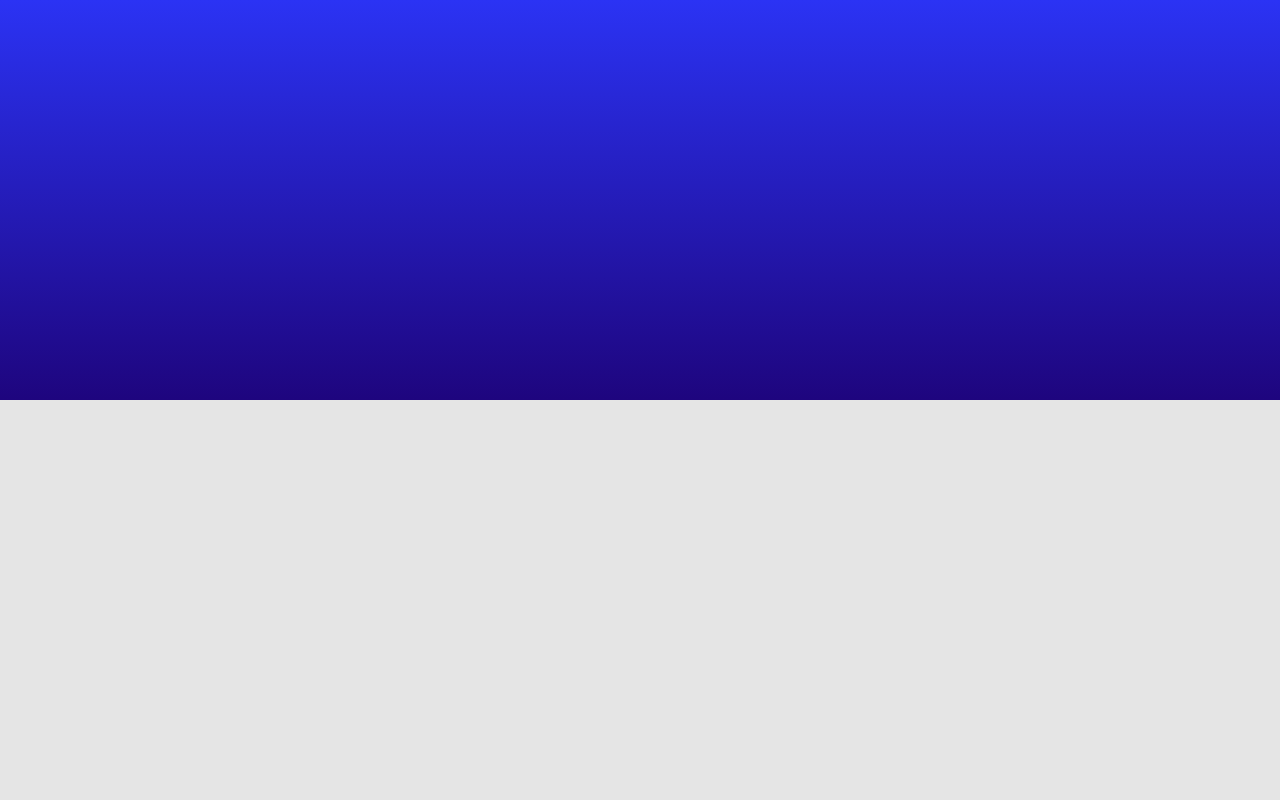
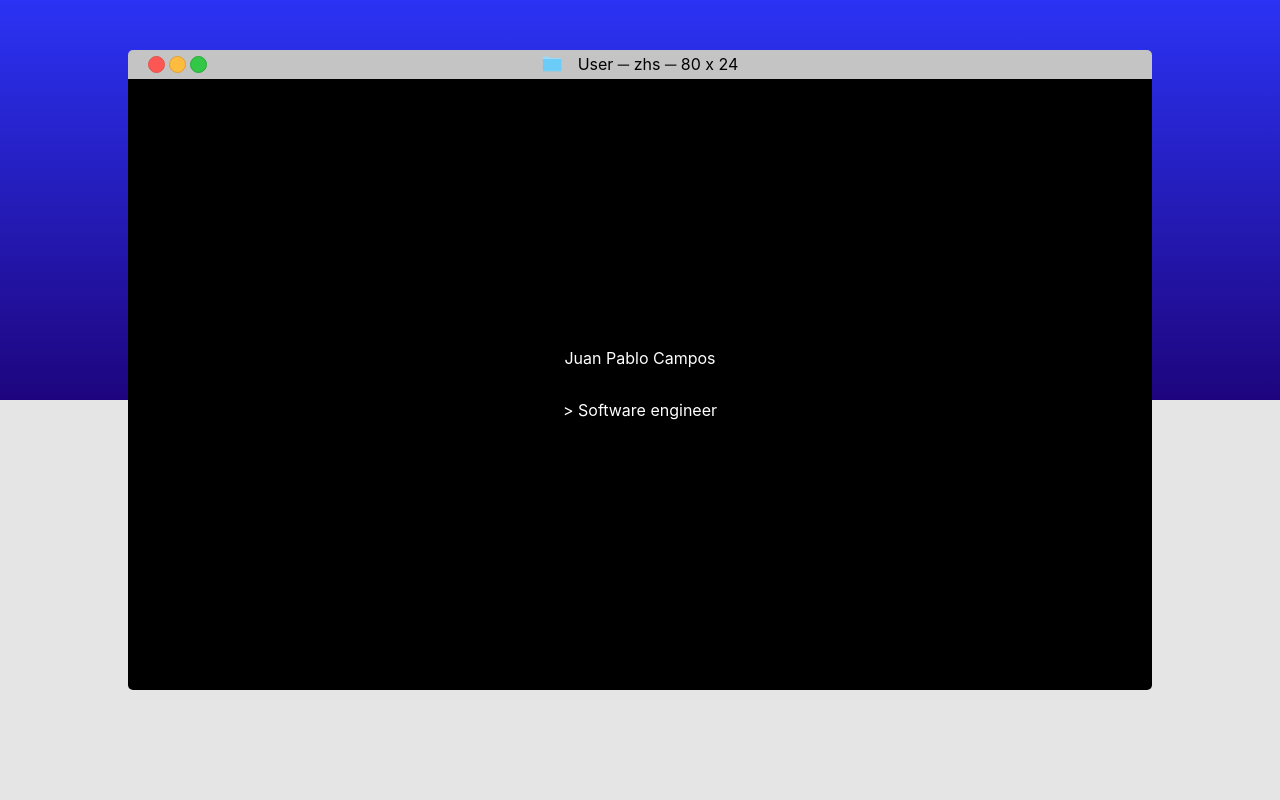
Before and after one commit to jp-campos/personal-page-react, a React (Create React App) app: page / in a window 1280 px wide. Shown: the top 800 px of the page. Built offline with nearby package versions, Linux system fonts and the light colour scheme.

Commit message:
Commandline reverse animation

```diff
--- a/src/components/CommandLine.js
+++ /dev/null
@@ -1,131 +0,0 @@
-import { useEffect, useLayoutEffect, createRef, useState} from "react"
-import {keyframes} from "styled-components"
-import styled from "styled-components"
-import { ColumnCenter, Row, RowCenter } from "../styled_foundations/layout"
-import Icon from "./Icon"
-import IconText from "./IconText"
-import { css } from "styled-components"
-import useWindowDimensions from "../hooks/use_window_dimensions"
-
-
-const marginTop = '50';
-
-const minimizeAnimation = keyframes`
- 0% { height: 100px; width: 300px; left: 5%; bottom: 80%}
- 50% { height: 100px; width: 300px;  left: 80%; bottom: 60%}
- 100%  { height: 100px; width: 300px; left: 80%; bottom:0}
- `
-
-const Container = styled.div.attrs(props => ({
-    style:{
-        height: props.active ? '100px':  `calc(80vh - ${props.height}px)`,
-        transform: props.active&&  `translatey(calc(100vh)) translatex(70vw)` ,
-        visibility: props.active&& 'hidden',
-        width: props.active&& '0px'
-
-    },
-
-    }))`
-        display: flex;
-        flex-direction: column;
-        position: fixed;
-        top: ${marginTop}px;
-        left: 10%;
-        width:80%;
-        z-index: 200;
-        overflow: hidden;
-        transition: transform 500ms 0s , visibility 0s 500ms , width 500ms 0s ;
-        `
-
-let Body = styled(RowCenter)`
-        background-color: black;
-        color: white;
-        height: 100%;
-        width: 100%;
-        border-radius: 0px 0px 5px 5px;
-    `
-
-let Header = styled(RowCenter)`
-        background-color: #C4C4C4;
-        height: 30px;
-        border-radius: 5px 5px 0px 0px;
-    `
-
-let CircleContainer = styled(Row)`
-        position: absolute;
-        left: 10px;
-
-    `
-
-let Circle = styled.div`
-        height: 15px;
-        width: 15px;
-        border-radius: 50%;
-        border: solid;
-        border-width: 1px;
-        margin: 0px 2px;
-    `
-
-let YellowCircle = styled(Circle)`
-        border-color: #DE9F34;
-        background-color: #FDBC40;
-    `
-
-let GreenCircle = styled(Circle)`
-        border-color: #27AA35;
-        background-color: #33C748;
-    `
-
-let RedCircle = styled(Circle)`
-          border-color: #E0524F;
-    background-color: #FC5753;
-    margin-left: 10px;
-    `
-let FolderContainer = styled(Row)`
-    position: absolute;
-    margin: auto;
-    `
-
-export default function CommandLine(props) {
-
-
-    const bodyRef = createRef()
-    const size = useWindowDimensions()
-
-    const [animationActive, setAnimationActive] = useState(false)
-    const [scrollAnimationPos, setScrollAnimationPos] = useState(0)
-
-    useEffect(()=>{
-    },[props.scrollPosition])
-
-    useLayoutEffect(()=>{
-        if (bodyRef.current.clientHeight < bodyRef.current.scrollHeight) {
-            setAnimationActive(true);
-            setScrollAnimationPos(props.scrollPosition)
-          }else if(animationActive && props.scrollPosition < scrollAnimationPos  ){
-
-            console.log('devolver animación')
-          }
-    }, [bodyRef, animationActive, props.scrollPosition])
-
-
-
-    return <Container height={props.scrollPosition} active= {animationActive}>
-        <Header>
-            <CircleContainer>
-                <RedCircle></RedCircle>
-                <YellowCircle></YellowCircle>
-                <GreenCircle></GreenCircle>
-            </CircleContainer>
-            <IconText asset='folder'>User ─ zhs ─ 80 x 24</IconText>
-        </Header>
-        <Body ref={bodyRef} >
-            <ColumnCenter>
-                <p>Juan Pablo Campos</p>
-                <p>&gt; Software engineer</p>
-            </ColumnCenter>
-
-        </Body>
-
-    </Container>
-}
--- a/src/components/Hero.js
+++ b/src/components/Hero.js
@@ -1,6 +1,6 @@
 import React, { useState, useEffect } from 'react';
 import styled from 'styled-components';
-import CommandLine from './CommandLine'
+import CommandLine from './command_line/CommandLine'
 import NavBar from './NavBar'
 
 
--- /dev/null
+++ b/src/components/command_line/CommandLine.js
@@ -0,0 +1,49 @@
+import { useEffect, useLayoutEffect, createRef, useState } from "react"
+import { ColumnCenter, Row, RowCenter } from "../../styled_foundations/layout"
+import IconText from "../IconText"
+import {AnimationState } from "./constants"
+import {Body,CircleContainer,Container,GreenCircle,Header,RedCircle,YellowCircle} from "./styles";
+
+export default function CommandLine(props) {
+
+
+    const bodyRef = createRef()
+
+    const [scrollAnimationPos, setScrollAnimationPos] = useState(0)
+    const [animationState, setAnimationState] = useState(AnimationState.Initial)
+
+    useEffect(() => {
+        if (props.scrollPosition < scrollAnimationPos && animationState === AnimationState.Forward) {
+            setAnimationState(AnimationState.Reverse);
+            setTimeout(() => { setAnimationState(AnimationState.Initial) }, 500)
+        }
+    }, [props.scrollPosition, animationState])
+
+    useLayoutEffect(() => {
+        if (bodyRef.current.clientHeight < bodyRef.current.scrollHeight && animationState === AnimationState.Initial) {
+            setAnimationState(AnimationState.Forward)
+            setScrollAnimationPos(props.scrollPosition)
+        }
+    }, [bodyRef, animationState, props.scrollPosition])
+
+
+
+    return <Container height={props.scrollPosition} state={animationState}>
+        <Header>
+            <CircleContainer>
+                <RedCircle></RedCircle>
+                <YellowCircle></YellowCircle>
+                <GreenCircle></GreenCircle>
+            </CircleContainer>
+            <IconText asset='folder'>User ─ zhs ─ 80 x 24</IconText>
+        </Header>
+        <Body ref={bodyRef} >
+            <ColumnCenter>
+                <p>Juan Pablo Campos</p>
+                <p>&gt; Software engineer</p>
+            </ColumnCenter>
+
+        </Body>
+
+    </Container>
+}
--- /dev/null
+++ b/src/components/command_line/constants.js
@@ -0,0 +1,3 @@
+export const marginTopPixels = '50';
+export const marginLeftPercent = '10';
+export const AnimationState = Object.freeze({Initial: 'Initial', Forward:'Forward',Reverse:'Reverse'})
--- /dev/null
+++ b/src/components/command_line/styles.js
@@ -0,0 +1,84 @@
+import styled from "styled-components";
+import { Row, RowCenter } from "../../styled_foundations/layout";
+import { AnimationState, marginTopPixels } from "./constants";
+
+
+
+
+export const  Container = styled.div.attrs(props => ({
+    style: {
+        height: props.state === AnimationState.Forward ? '100px' : `calc(80vh - ${props.height}px)`,
+
+        visibility: props.state === AnimationState.Forward && 'hidden',
+        width: props.state === AnimationState.Forward && '0px',
+        transform: _getTransform(props.state),
+    },
+
+}))`
+        display: flex;
+        flex-direction: column;
+        position: fixed;
+        top: ${marginTopPixels}px;
+        left: 10%;
+        width:80%;
+        z-index: 200;
+        overflow: hidden;
+        transition: transform 500ms 0s , visibility 0s 500ms , width 500ms 0s ;
+        `
+
+export const Body = styled(RowCenter)`
+        background-color: black;
+        color: white;
+        height: 100%;
+        width: 100%;
+        border-radius: 0px 0px 5px 5px;
+    `
+
+export const Header = styled(RowCenter)`
+        background-color: #C4C4C4;
+        height: 30px;
+        border-radius: 5px 5px 0px 0px;
+    `
+
+export const CircleContainer = styled(Row)`
+        position: absolute;
+        left: 10px;
+    `
+
+
+const Circle = styled.div`
+height: 15px;
+width: 15px;
+border-radius: 50%;
+border: solid;
+border-width: 1px;
+margin: 0px 2px;
+`
+
+export const YellowCircle = styled(Circle)`
+        border-color: #DE9F34;
+        background-color: #FDBC40;
+    `
+
+export const GreenCircle = styled(Circle)`
+        border-color: #27AA35;
+        background-color: #33C748;
+    `
+
+export const RedCircle = styled(Circle)`
+          border-color: #E0524F;
+    background-color: #FC5753;
+    margin-left: 10px;
+    `
+
+
+function _getTransform(animationState){
+    switch(animationState){
+        case AnimationState.Forward:
+            return `translatey(100vh) translatex(70vw)`
+        case AnimationState.Reverse:
+            return `translatey(calc(${marginTopPixels}px -100vh)) translatex(-70vw)`
+        default:
+            return null;
+    }
+}
```
